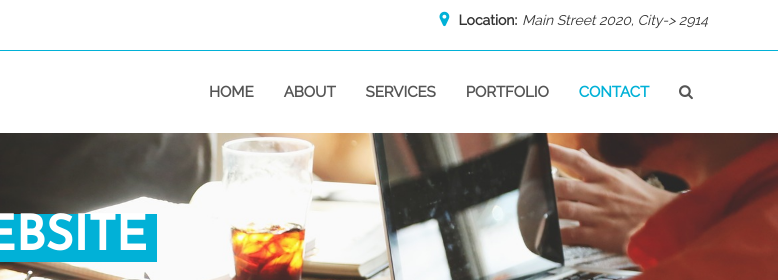
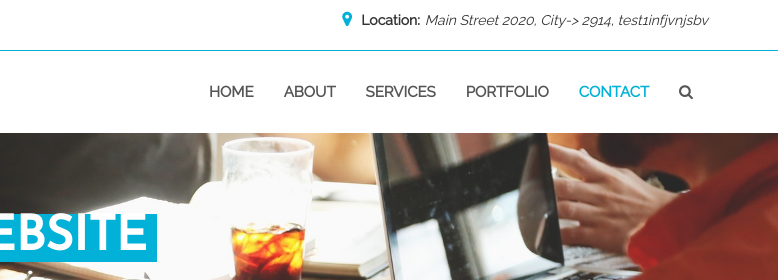
Before and after one commit to gagan2914/teknovator, a plain HTML site: page index.html in a window 1280 px wide. Shown: the top 280 px of the page, 502-1280 px from the left. Drawn offline with nearby package versions, Linux system fonts and the light colour scheme.

Commit message:
dwcwecewcwwxsxxx

```diff
--- a/index.html
+++ b/index.html
@@ -45,7 +45,7 @@
 
           <div class="col-md-6">
             <div class="top-right">
-              <p>Location:<span>Main Street 2020, City-> 2914</span></p>
+              <p>Location:<span>Main Street 2020, City-> 2914, test1infjvnjsbv</span></p>
             </div>
           </div>
 
```
